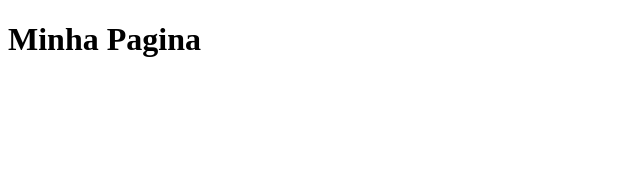
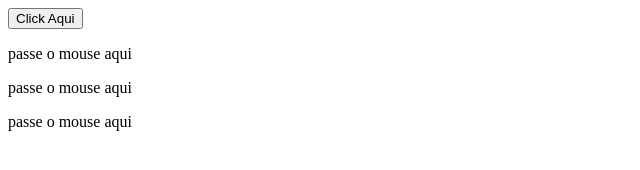
Before and after one commit to gilmargjs/aula_javascript, a plain HTML site: page index.html in a window 1280 px wide. Shown: the whole page, without its empty margins (0-640 px from the left). Drawn offline with Linux system fonts and the light colour scheme.

Commit message:
atualização 01 onmouseover e onmouseout

```diff
--- a/index.html
+++ b/index.html
@@ -1,14 +1,23 @@
 <!DOCTYPE html>
 <html lang="pt-br">
+
 <head>
     <meta charset="UTF-8">
     <meta name="viewport" content="width=device-width, initial-scale=1.0">
     <title>JavaScript</title>
+    <script src="js/maim.js"></script>
+
 </head>
+
 <body>
-    <h1>Minha Pagina</h1>
+
+    <button type="button" onclick="clicou()">Click Aqui</button>
+    <p id="agradecimento" onclick="redirecionar()"></p></a>
+    <p onmouseover="trocar(this)" onmouseout="voltar(this)">passe o mouse aqui</p>
+    <p onmouseover="trocar(this)" onmouseout="voltar(this)">passe o mouse aqui</p>
+    <p onmouseover="trocar(this)" onmouseout="voltar(this)">passe o mouse aqui</p>
 
 
-    <script src="js/maim.js"></script>
 </body>
+
 </html>
--- a/js/maim.js
+++ b/js/maim.js
@@ -1,3 +1,6 @@
+
+
+
 /* introdução ao javascript*/
 
 //var nome = "gilmar josé"
@@ -101,7 +104,7 @@ console.log(` ${count} ao quadrado é = ${count * count}`)
 
 /* função */
 
-function soma (n1, n2){
+/*function soma (n1, n2){
 return n1 + n2
 
 }
@@ -112,3 +115,23 @@ function setReplace(frase,nome,novo_nome){
 
 alert(soma(20, 13))
 alert(setReplace('vai japão', 'japão','Brasil'))
+*/
+/*
+function clicou(){
+   document.getElementById("agradecimento").innerHTML=" obrigado por clicar <strong>Gilmar josé </strong>";
+}*/
+
+/*function redirecionar(){
+  window.open("https://www.globo.com")//redireiona para outra pagina.
+}*/
+
+/* onmouseover e onmouseout*/
+
+function trocar(elemento){
+    elemento.innerHTML = 'OBRIGADO POR PASSAR O MOUSE'
+}
+
+function voltar(elemento){
+    elemento.innerHTML = 'passe o mouse aqui'
+
+}
```
